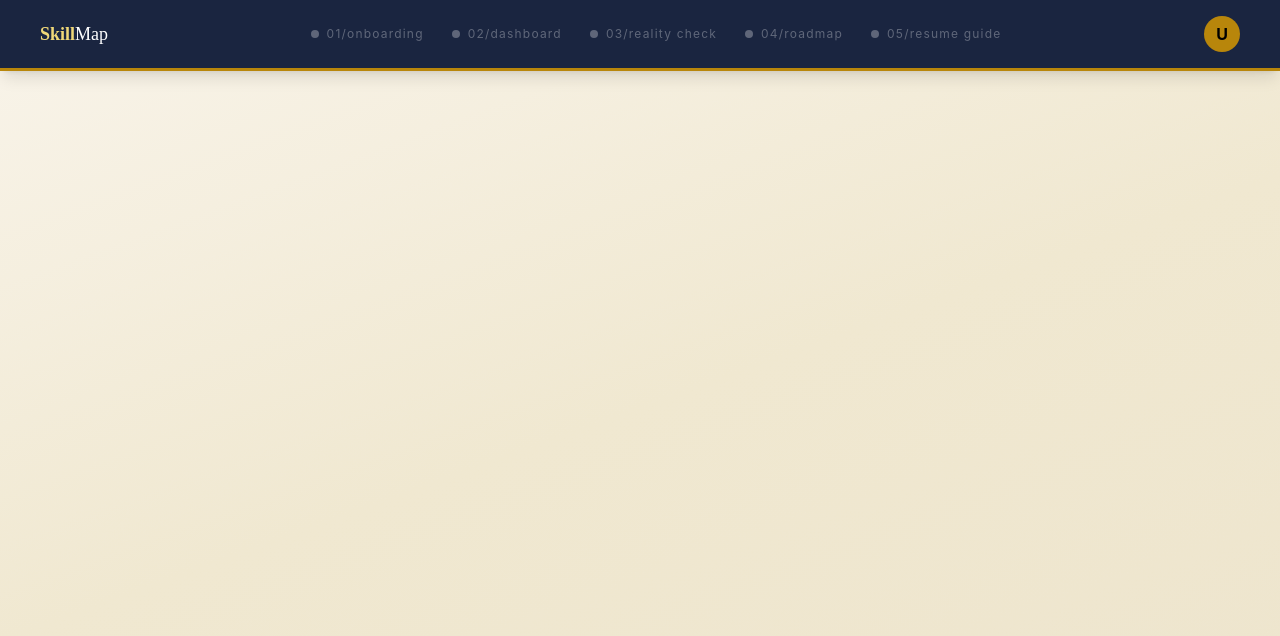
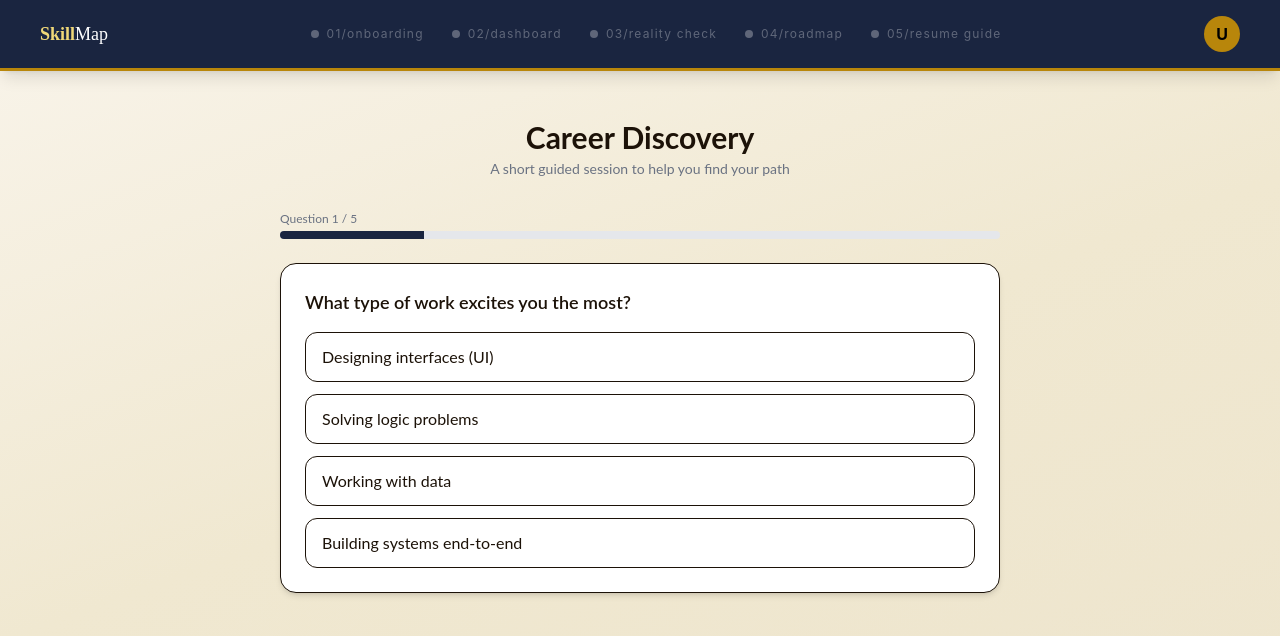
Before and after one commit to 09amulya/SkillMap, a React (Vite) app in the folder SkillMap/client/: page /tech-consultation in a window 1280 px wide. Shown: the top 636 px of the page. Built offline with nearby package versions, Linux system fonts and the light colour scheme.

Commit message:
new control flow

```diff
--- a/SkillMap/client/src/App.jsx
+++ b/SkillMap/client/src/App.jsx
@@ -17,6 +17,7 @@ import Consultation from "./pages/Consultation";
 import Profile from "./pages/Profile";
 import Resume from "./pages/Resume";
 import Counselling from "./pages/Counselling";
+import TechConsultation from "./pages/TechConsultation";
 
 function App() {
   const [userData, setUserData] = useState(null);
@@ -51,7 +52,7 @@ function App() {
 
           {/* Consultation */}
           <Route path="/consultation" element={<Consultation />} />
-
+          <Route path="/tech-consultation" element={<TechConsultation/>} />
 
           {/* Onboarding (for beginners) */}
           <Route
--- a/SkillMap/client/src/pages/Counselling.jsx
+++ b/SkillMap/client/src/pages/Counselling.jsx
@@ -129,7 +129,11 @@ return ROLE_INFO[best];
 
 
 };
-
+     const goToLanding = () => {
+    navigate("/landing", {
+      state: { from: "counselling" }
+    });
+  };
 const isComplete = step >= QUESTIONS.length;
 const progress = Math.round((step / QUESTIONS.length) * 100);
 
@@ -207,7 +211,7 @@ return (
 
             <div className="flex gap-3 justify-center">
               <button
-                onClick={() => navigate("/landing")}
+                onClick={goToLanding}
                 className="bg-[#1a2540] text-white px-5 py-2 rounded-xl"
               >
                 Continue
--- a/SkillMap/client/src/pages/Landing.jsx
+++ b/SkillMap/client/src/pages/Landing.jsx
@@ -5,8 +5,16 @@ export default function LandingPage() {
 
   const navigate = useNavigate(); // 🔥 THIS WAS MISSING OR WRONG PLACE
   const location = useLocation();
+  //const fromCounselling = location.state?.from === "counselling";
+  const isActive = (path) => location.pathname === path;
 
-  const isActive = (path) => location.pathname === path;
+  const handleTechClick = () => {
+    if (location.state?.from === "counselling") {
+      navigate("/tech-consultation");
+    } else {
+      navigate("/login"); // or whatever your normal flow is
+    }
+  };
 
   return (
     <div className="min-h-screen text-[#1f2a44] px-8 py-12"
@@ -38,7 +46,7 @@ export default function LandingPage() {
         {/* TECH */}
         <div className="p-6 rounded-xl border bg-[#1a2546]
         hover:scale-105 hover:shadow-xl transition duration-300 cursor-pointer"
-        onClick={() => navigate("/login")}
+        onClick={handleTechClick}
         >
           <h2 className="text-xl font-semibold mb-2 text-white">Tech</h2>
           <p className="text-sm text-white">
--- /dev/null
+++ b/SkillMap/client/src/pages/TechConsultation.jsx
@@ -0,0 +1,243 @@
+import { useState } from "react";
+import { motion, AnimatePresence } from "framer-motion";
+import { useNavigate } from "react-router-dom";
+
+// 🔹 Questions (5–6 max, each maps to role scores)
+const QUESTIONS = [
+  {
+    id: 1,
+    text: "What type of work excites you the most?",
+    options: [
+      { label: "Designing interfaces (UI)", scores: { frontend: 2 } },
+      { label: "Solving logic problems", scores: { backend: 2 } },
+      { label: "Working with data", scores: { data: 2 } },
+      { label: "Building systems end-to-end", scores: { backend: 1, frontend: 1 } },
+    ],
+  },
+  {
+    id: 2,
+    text: "Which environment do you prefer?",
+    options: [
+      { label: "Visual & interactive", scores: { frontend: 2 } },
+      { label: "Server-side logic", scores: { backend: 2 } },
+      { label: "Numbers & analysis", scores: { data: 2 } },
+      { label: "Mix of everything", scores: { backend: 1, frontend: 1 } },
+    ],
+  },
+  {
+    id: 3,
+    text: "What are you more comfortable with?",
+    options: [
+      { label: "Styling, layouts, UI polish", scores: { frontend: 2 } },
+      { label: "APIs, databases, logic", scores: { backend: 2 } },
+      { label: "Statistics, trends, insights", scores: { data: 2 } },
+      { label: "Still exploring", scores: { frontend: 1, backend: 1, data: 1 } },
+    ],
+  },
+  {
+    id: 4,
+    text: "What have you tried before?",
+    options: [
+      { label: "HTML/CSS/JS or UI work", scores: { frontend: 2 } },
+      { label: "DSA / backend / APIs", scores: { backend: 2 } },
+      { label: "Excel / analytics / ML basics", scores: { data: 2 } },
+      { label: "Nothing yet", scores: { frontend: 1, backend: 1, data: 1 } },
+    ],
+  },
+  {
+    id: 5,
+    text: "What matters most to you right now?",
+    options: [
+      { label: "Creativity & visuals", scores: { frontend: 2 } },
+      { label: "Problem solving & systems", scores: { backend: 2 } },
+      { label: "Insights & impact from data", scores: { data: 2 } },
+      { label: "Flexibility", scores: { frontend: 1, backend: 1 } },
+    ],
+  },
+];
+
+const ROLE_INFO = {
+  frontend: {
+    title: "Frontend Developer",
+    why: [
+      "You lean towards visual and interactive work",
+      "You enjoy building UI and user experiences",
+      "You prefer creative implementation over heavy math",
+    ],
+    next: "Start with HTML, CSS, JavaScript → React",
+    alternatives: ["UI/UX Designer", "Product Designer"],
+  },
+  backend: {
+    title: "Backend Developer",
+    why: [
+      "You enjoy logic, systems, and problem solving",
+      "You prefer APIs, databases, and server-side work",
+      "You’re comfortable with structured thinking",
+    ],
+    next: "Start with Node.js / Java / Python → APIs & Databases",
+    alternatives: ["Full Stack Developer", "DevOps"],
+  },
+  data: {
+    title: "Data Analyst / Data Scientist",
+    why: [
+      "You enjoy working with data and insights",
+      "You prefer analytical thinking",
+      "You are comfortable with trends and numbers",
+    ],
+    next: "Start with Python → Pandas → Visualization",
+    alternatives: ["Business Analyst", "ML Engineer"],
+  },
+};
+
+export default function TechConsultation() {
+  const [step, setStep] = useState(0);
+  const [answers, setAnswers] = useState([]);
+  const navigate = useNavigate();
+
+  const handleSelect = (option) => {
+    const updated = [...answers];
+    updated[step] = option.scores;
+    setAnswers(updated);
+
+    if (step < QUESTIONS.length - 1) {
+      setStep(step + 1);
+    }
+  };
+
+  const calculateResult = () => {
+    const score = { frontend: 0, backend: 0, data: 0 };
+
+    answers.forEach((ans) => {
+      Object.entries(ans).forEach(([key, val]) => {
+        score[key] += val;
+      });
+    });
+
+    const best = Object.keys(score).reduce((a, b) =>
+      score[a] > score[b] ? a : b
+    );
+
+    return ROLE_INFO[best];
+  };
+
+  const progress = Math.round(((step + 1) / QUESTIONS.length) * 100);
+
+  const isComplete = answers.length === QUESTIONS.length;
+
+  return (
+    <div className="max-w-3xl mx-auto px-6 py-12">
+
+      {/* HEADER */}
+      <div className="mb-8 text-center">
+        <h1 className="text-3xl font-bold">Career Discovery</h1>
+        <p className="text-gray-500 text-sm mt-1">
+          A short guided session to help you find your path
+        </p>
+      </div>
+
+      {/* PROGRESS */}
+      {!isComplete && (
+        <div className="mb-6">
+          <div className="text-xs text-gray-500 mb-1">
+            Question {step + 1} / {QUESTIONS.length}
+          </div>
+          <div className="h-2 bg-gray-200 rounded overflow-hidden">
+            <div
+              className="h-full bg-[#1a2540]"
+              style={{ width: `${progress}%` }}
+            />
+          </div>
+        </div>
+      )}
+
+      {/* QUESTION FLOW */}
+      <AnimatePresence mode="wait">
+        {!isComplete ? (
+          <motion.div
+            key={step}
+            initial={{ opacity: 0, x: 40 }}
+            animate={{ opacity: 1, x: 0 }}
+            exit={{ opacity: 0, x: -40 }}
+            className="bg-white p-6 rounded-2xl shadow-md border"
+          >
+            <h2 className="text-lg font-semibold mb-4">
+              {QUESTIONS[step].text}
+            </h2>
+
+            <div className="grid gap-3">
+              {QUESTIONS[step].options.map((opt, i) => (
+                <button
+                  key={i}
+                  onClick={() => handleSelect(opt)}
+                  className="text-left px-4 py-3 border rounded-xl hover:bg-[#1a2540] hover:text-white transition"
+                >
+                  {opt.label}
+                </button>
+              ))}
+            </div>
+          </motion.div>
+        ) : (
+          // RESULT
+          <motion.div
+            initial={{ opacity: 0 }}
+            animate={{ opacity: 1 }}
+            className="bg-white p-8 rounded-2xl shadow-lg border"
+          >
+            {(() => {
+              const result = calculateResult();
+
+              return (
+                <>
+                  <h2 className="text-2xl font-bold mb-4 text-center">
+                    Recommended Path: {result.title}
+                  </h2>
+
+                  <div className="mb-4">
+                    <h3 className="font-semibold">Why this fits you:</h3>
+                    <ul className="list-disc ml-5 text-sm mt-2">
+                      {result.why.map((w, i) => (
+                        <li key={i}>{w}</li>
+                      ))}
+                    </ul>
+                  </div>
+
+                  <div className="mb-4">
+                    <h3 className="font-semibold">Next Step:</h3>
+                    <p className="text-sm mt-1">{result.next}</p>
+                  </div>
+
+                  <div className="mb-6">
+                    <h3 className="font-semibold">Alternative Paths:</h3>
+                    <p className="text-sm mt-1">
+                      {result.alternatives.join(", ")}
+                    </p>
+                  </div>
+
+                  {/* ACTION BUTTON */}
+                  <div className="flex gap-3 justify-center">
+                    <button
+                      onClick={() => navigate("/login")}
+                      className="bg-[#1a2540] text-white px-5 py-2 rounded-xl"
+                    >
+                      Continue →
+                    </button>
+
+                    <button
+                      onClick={() => {
+                        setStep(0);
+                        setAnswers([]);
+                      }}
+                      className="border px-5 py-2 rounded-xl"
+                    >
+                      Restart
+                    </button>
+                  </div>
+                </>
+              );
+            })()}
+          </motion.div>
+        )}
+      </AnimatePresence>
+    </div>
+  );
+}
```
